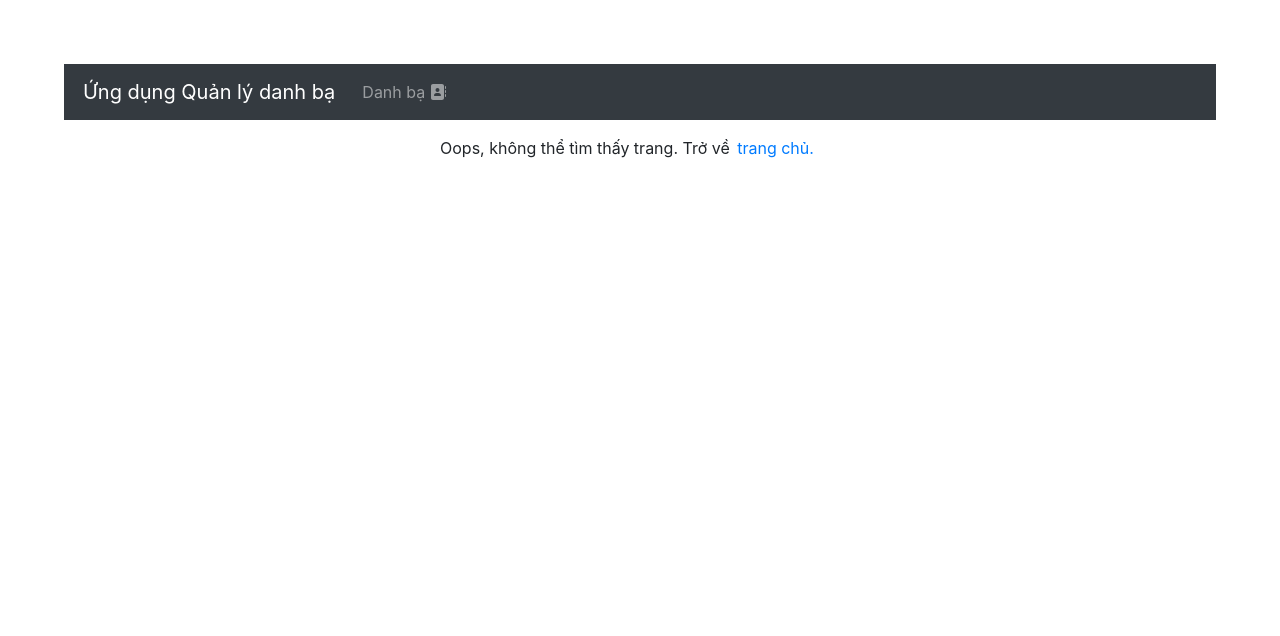
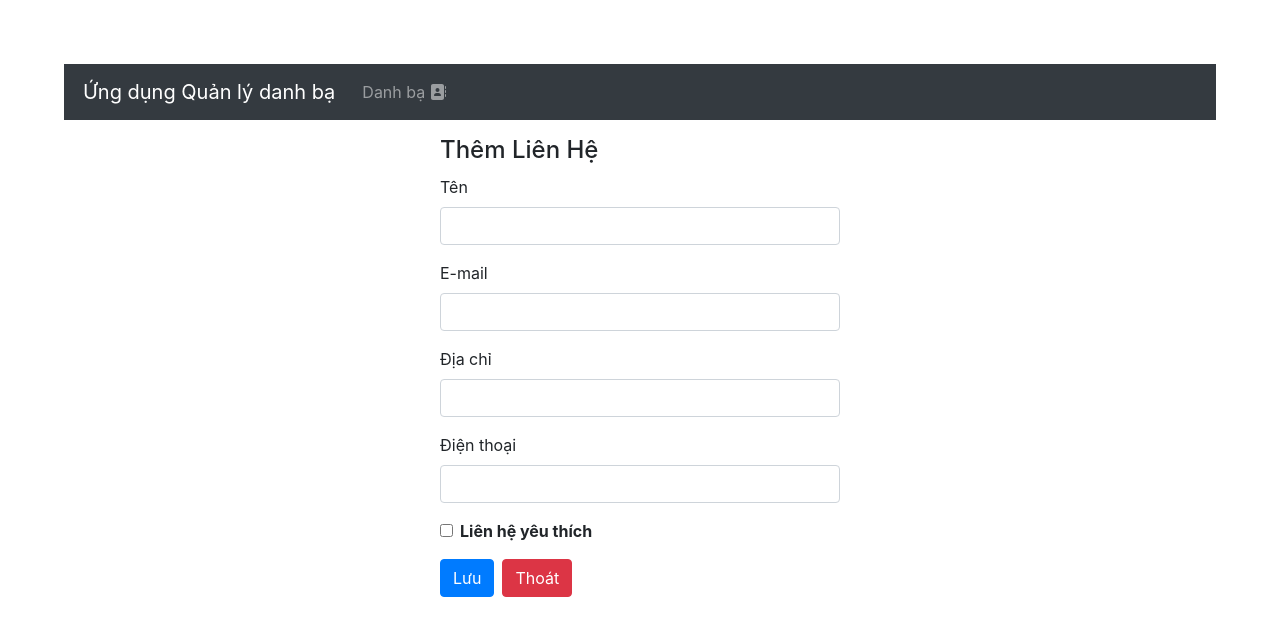
Before and after one commit to VTNVictory/frontend, a Vue app: page /add in a window 1280 px wide. Shown: the top 636 px of the page. Built offline with nearby package versions, Linux system fonts and the light colour scheme.

Commit message:
Tao trang them moi mot lien he

```diff
--- a/src/router/index.js
+++ b/src/router/index.js
@@ -20,6 +20,12 @@
     component: () => import("@/views/ContactEdit.vue"),
     props: true, // Truyền các biến trong $route.params vào làm props
   },
+
+  {
+    path: "/add",
+    name: "contact.add",
+    component: () => import("@/views/ContactAdd.vue"),
+  },
 ];
 
 const router = createRouter({
--- /dev/null
+++ b/src/views/ContactAdd.vue
@@ -0,0 +1,34 @@
+<template>
+  <div class="page">
+    <h4>Thêm Liên Hệ</h4>
+    <ContactForm :contact="{}" @submit:contact="createContact" />
+    <p>{{ message }}</p>
+  </div>
+</template>
+<script>
+import ContactForm from "@/components/ContactForm.vue";
+import ContactService from "@/services/contact.service";
+
+export default {
+  components: {
+    ContactForm,
+  },
+
+  data() {
+    return {
+      message: "",
+    };
+  },
+  methods: {
+    async createContact(data) {
+      try {
+        await ContactService.create(data);
+        this.message = alert("Liên hệ được tạo thành công!");
+        this.$router.push({ name: "contactbook" });
+      } catch (error) {
+        console.log(error);
+      }
+    },
+  },
+};
+</script>
```
